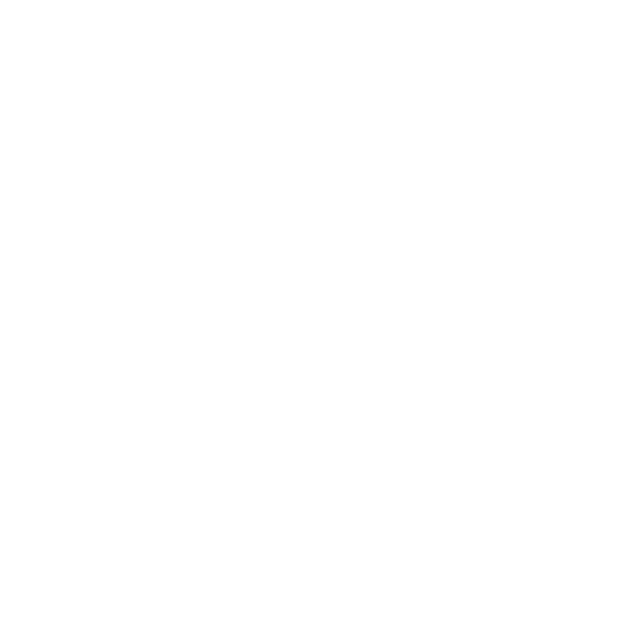
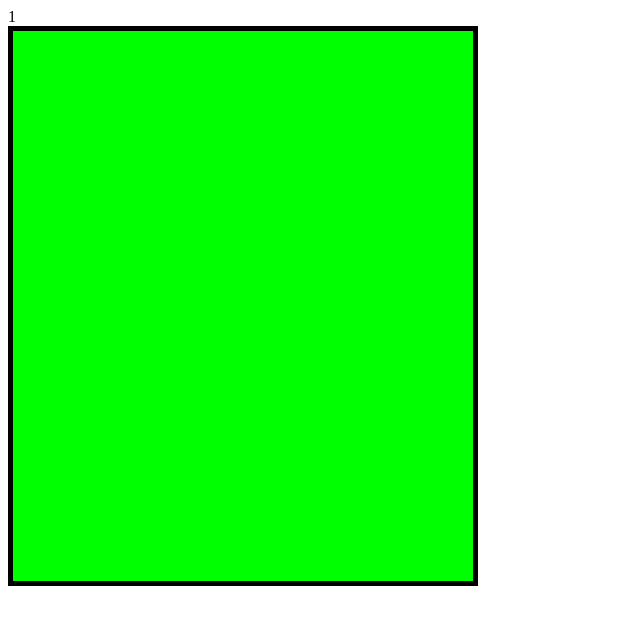
Before and after one commit to kfedus6/java-script-lesson-7, a plain HTML site: page page1.html in a window 1280 px wide. Shown: the whole page, without its empty margins (0-640 px from the left). Drawn offline with Linux system fonts and the light colour scheme.

Commit message:
Sample code

```diff
--- a/page1.html
+++ b/page1.html
@@ -283,6 +283,19 @@
       <button onclick="exid()" class="exid">закрить</button>
    </div>
 -->
+   <style>
+      .field {
+         width: 460px;
+         height: 550px;
+         border-top: 5px solid black;
+         border-right: 5px solid black;
+         border-bottom: 5px solid black;
+         border-left: 5px solid black;
+         background-color: #00FF00;
+      }
+   </style>
+   <div id="center">1</div>
+   <div class="field"></div>
    <script src="script.js">
    </script>
 </body>
--- a/script.js
+++ b/script.js
@@ -539,3 +539,11 @@ let infogo = () => {
    document.querySelector('#info').scrollIntoView(true);
 }
 */
+//DZ
+
+let field = document.querySelector('.field');
+let rect = field.getBoundingClientRect();
+console.log(rect)
+let center = field.getBoundingClientRect().left + field.getBoundingClientRect().width / 2;
+console.log(center)
+let ball = document.querySelector('#center');
```
